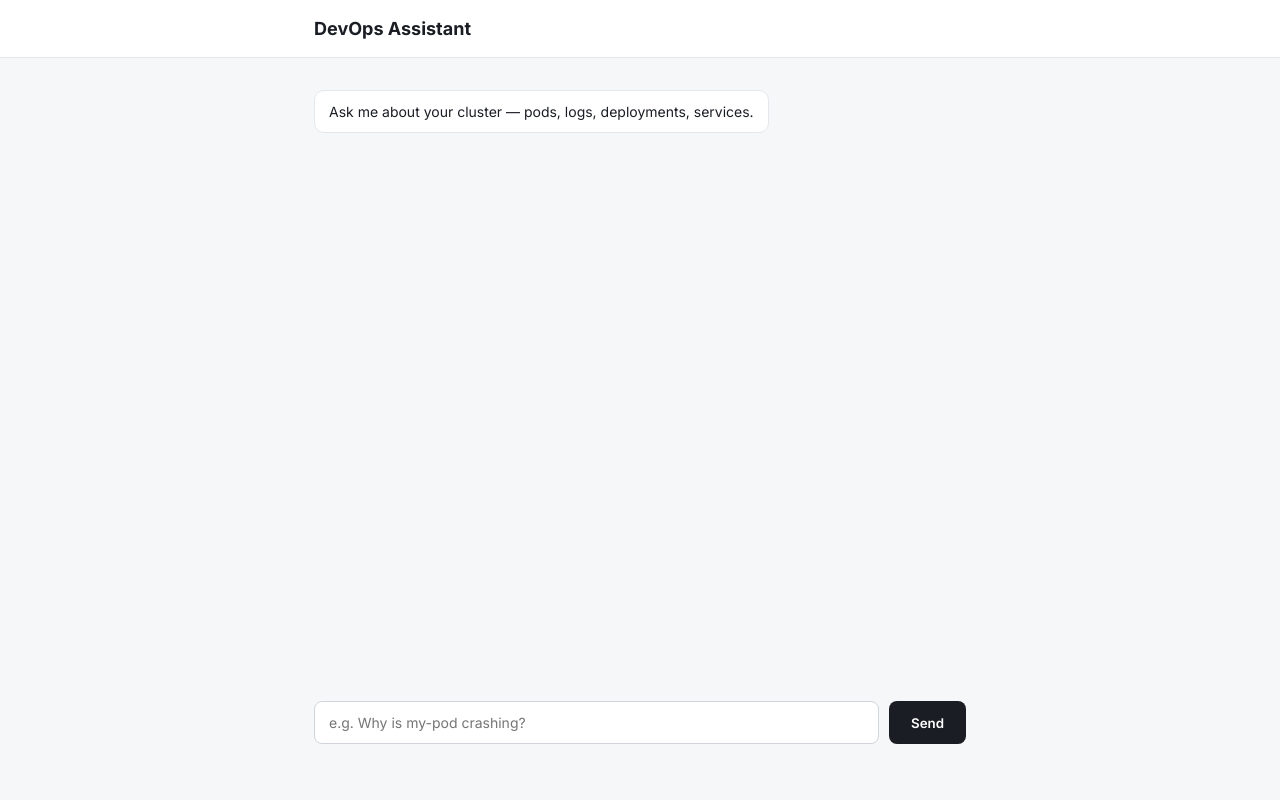
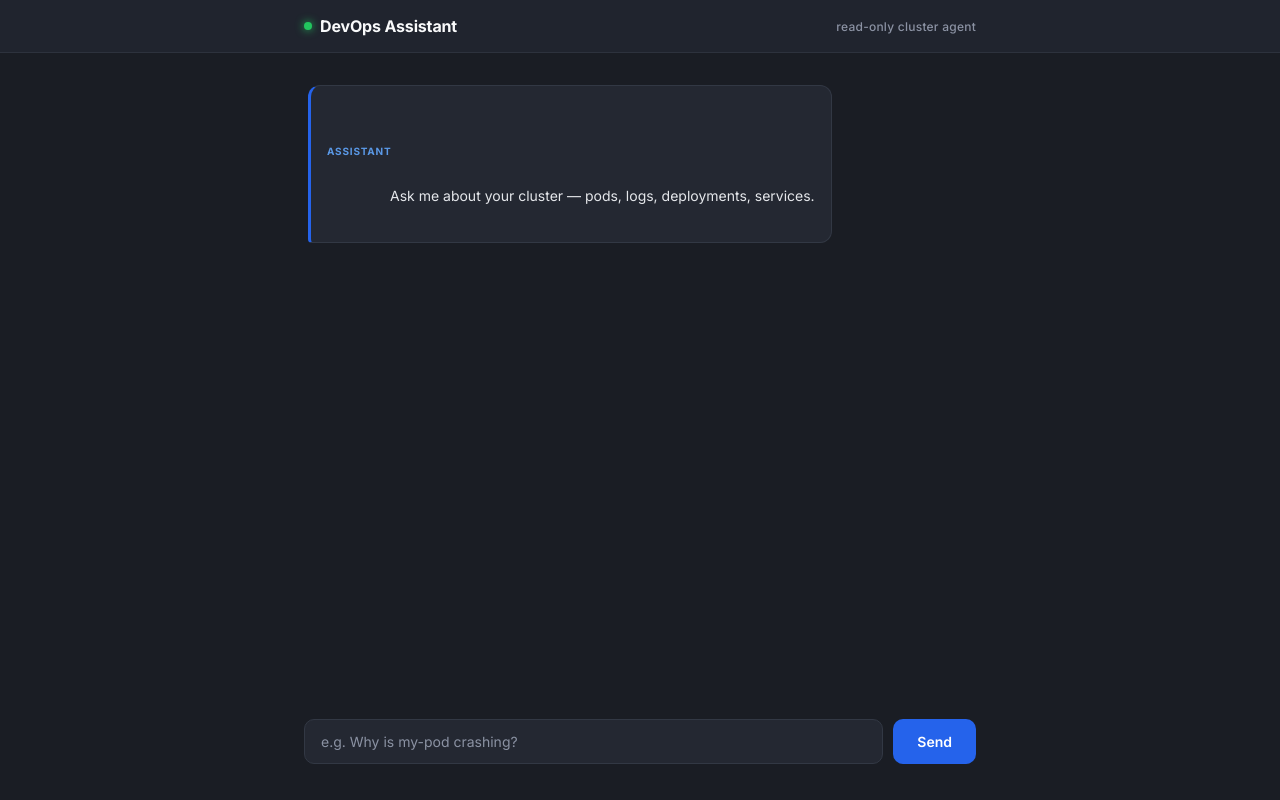
Before and after one commit to syedikram00/devops-kubernetes-assistant, a FastAPI app: page / in a window 1280 px wide. Run offline with FastAPI, Linux system fonts and the light colour scheme.

Commit message:
Refine dashboard color palette and assistant message styling

```diff
--- a/static/style.css
+++ b/static/style.css
@@ -1,13 +1,173 @@
 * { box-sizing: border-box; }
-body { font-family: 'Inter', -apple-system, sans-serif; background: #f6f7f9; margin: 0; color: #1a1d23; }
-.topbar { background: #fff; border-bottom: 1px solid #e5e7eb; padding: 18px 0; }
-.topbar-inner { max-width: 700px; margin: 0 auto; padding: 0 24px; }
-.brand { font-size: 18px; font-weight: 700; }
-.container { max-width: 700px; margin: 0 auto; padding: 24px; display: flex; flex-direction: column; height: calc(100vh - 90px); }
-.chat-window { flex: 1; overflow-y: auto; display: flex; flex-direction: column; gap: 10px; padding: 8px 0; }
-.message { padding: 10px 14px; border-radius: 10px; max-width: 80%; font-size: 14px; line-height: 1.5; white-space: pre-wrap; }
-.message.user { background: #1a1d23; color: white; align-self: flex-end; }
-.message.assistant { background: #fff; border: 1px solid #e5e7eb; align-self: flex-start; }
-.chat-form { display: flex; gap: 10px; padding-top: 14px; }
-.chat-form input { flex: 1; padding: 12px 14px; border-radius: 8px; border: 1px solid #d1d5db; font-size: 14px; font-family: inherit; }
-.chat-form button { background: #1a1d23; color: white; border: none; padding: 12px 22px; border-radius: 8px; font-weight: 600; cursor: pointer; font-family: inherit; }
+
+body {
+    font-family: 'Inter', -apple-system, sans-serif;
+    background: #1a1d24;
+    margin: 0;
+    color: #e5e7eb;
+}
+
+.topbar {
+    background: #20242e;
+    border-bottom: 1px solid #2d323d;
+    padding: 16px 0;
+}
+
+.topbar-inner {
+    max-width: 720px;
+    margin: 0 auto;
+    padding: 0 24px;
+    display: flex;
+    align-items: center;
+    justify-content: space-between;
+}
+
+.brand {
+    display: flex;
+    align-items: center;
+    gap: 8px;
+}
+
+.brand-dot {
+    width: 8px;
+    height: 8px;
+    border-radius: 50%;
+    background: #22c55e;
+    box-shadow: 0 0 8px #22c55e;
+}
+
+.brand-text {
+    font-size: 16px;
+    font-weight: 700;
+    letter-spacing: -0.01em;
+    color: #f9fafb;
+}
+
+.brand-tag {
+    font-size: 12px;
+    color: #8b92a3;
+    font-weight: 500;
+    letter-spacing: 0.02em;
+}
+
+.container {
+    max-width: 720px;
+    margin: 0 auto;
+    padding: 24px;
+    display: flex;
+    flex-direction: column;
+    height: calc(100vh - 65px);
+}
+
+.chat-window {
+    flex: 1;
+    overflow-y: auto;
+    display: flex;
+    flex-direction: column;
+    gap: 12px;
+    padding: 8px 4px;
+}
+
+.message {
+    padding: 12px 16px;
+    border-radius: 12px;
+    max-width: 82%;
+    font-size: 14px;
+    line-height: 1.6;
+    white-space: pre-wrap;
+    position: relative;
+}
+
+.msg-label {
+    display: block;
+    font-size: 10px;
+    font-weight: 700;
+    text-transform: uppercase;
+    letter-spacing: 0.08em;
+    opacity: 0.55;
+    margin-bottom: 4px;
+}
+
+.message.user {
+    background: #2563eb;
+    color: white;
+    align-self: flex-end;
+    border-bottom-right-radius: 4px;
+    box-shadow: 0 2px 8px rgba(37, 99, 235, 0.25);
+}
+
+.message.assistant {
+    background: #242832;
+    border: 1px solid #323844;
+    border-left: 3px solid #2563eb;
+    align-self: flex-start;
+    border-bottom-left-radius: 4px;
+}
+
+.message.assistant .msg-label {
+    color: #60a5fa;
+    opacity: 0.9;
+}
+
+.message.loading .msg-body {
+    display: inline-flex;
+    align-items: center;
+    gap: 4px;
+}
+
+.message.loading .msg-body::after {
+    content: '';
+    width: 6px;
+    height: 6px;
+    border-radius: 50%;
+    background: #8b92a3;
+    animation: pulse 1s infinite ease-in-out;
+}
+
+@keyframes pulse {
+    0%, 100% { opacity: 0.3; }
+    50% { opacity: 1; }
+}
+
+.chat-form {
+    display: flex;
+    gap: 10px;
+    padding-top: 16px;
+}
+
+.chat-form input {
+    flex: 1;
+    padding: 13px 16px;
+    border-radius: 10px;
+    border: 1px solid #323844;
+    background: #242832;
+    color: #e5e7eb;
+    font-size: 14px;
+    font-family: inherit;
+}
+
+.chat-form input::placeholder {
+    color: #8b92a3;
+}
+
+.chat-form input:focus {
+    outline: none;
+    border-color: #2563eb;
+}
+
+.chat-form button {
+    background: #2563eb;
+    color: white;
+    border: none;
+    padding: 13px 24px;
+    border-radius: 10px;
+    font-weight: 600;
+    font-size: 14px;
+    cursor: pointer;
+    font-family: inherit;
+    transition: background 0.15s ease;
+}
+
+.chat-form button:hover {
+    background: #1d4ed8;
+}
--- a/templates/index.html
+++ b/templates/index.html
@@ -7,14 +7,27 @@
     <link rel="stylesheet" href="/static/style.css">
 </head>
 <body>
-    <div class="topbar"><div class="topbar-inner"><span class="brand">DevOps Assistant</span></div></div>
+    <div class="topbar">
+        <div class="topbar-inner">
+            <div class="brand">
+                <span class="brand-dot"></span>
+                <span class="brand-text">DevOps Assistant</span>
+            </div>
+            <span class="brand-tag">read-only cluster agent</span>
+        </div>
+    </div>
     <div class="container">
         <div id="chat" class="chat-window">
-            <div class="message assistant">Ask me about your cluster — pods, logs, deployments, services.</div>
+            <div class="message assistant">
+                <span class="msg-label">assistant</span>
+                Ask me about your cluster — pods, logs, deployments, services.
+            </div>
         </div>
         <form id="chat-form" class="chat-form">
             <input type="text" id="prompt-input" placeholder="e.g. Why is my-pod crashing?" autocomplete="off" required>
-            <button type="submit">Send</button>
+            <button type="submit">
+                <span>Send</span>
+            </button>
         </form>
     </div>
     <script>
@@ -27,7 +40,7 @@
             const prompt = input.value;
             addMessage(prompt, 'user');
             input.value = '';
-            const loadingMsg = addMessage('Thinking...', 'assistant');
+            const loadingMsg = addMessage('Thinking...', 'assistant', true);
 
             try {
                 const res = await fetch('/ask', {
@@ -36,16 +49,18 @@
                     body: JSON.stringify({ prompt })
                 });
                 const data = await res.json();
-                loadingMsg.textContent = data.answer;
+                loadingMsg.querySelector('.msg-body').textContent = data.answer;
+                loadingMsg.classList.remove('loading');
             } catch (err) {
-                loadingMsg.textContent = 'Error reaching the assistant.';
+                loadingMsg.querySelector('.msg-body').textContent = 'Error reaching the assistant.';
+                loadingMsg.classList.remove('loading');
             }
         });
 
-        function addMessage(text, role) {
+        function addMessage(text, role, loading = false) {
             const div = document.createElement('div');
-            div.className = `message ${role}`;
-            div.textContent = text;
+            div.className = `message ${role}${loading ? ' loading' : ''}`;
+            div.innerHTML = `<span class="msg-label">${role}</span><span class="msg-body">${text}</span>`;
             chat.appendChild(div);
             chat.scrollTop = chat.scrollHeight;
             return div;
```
